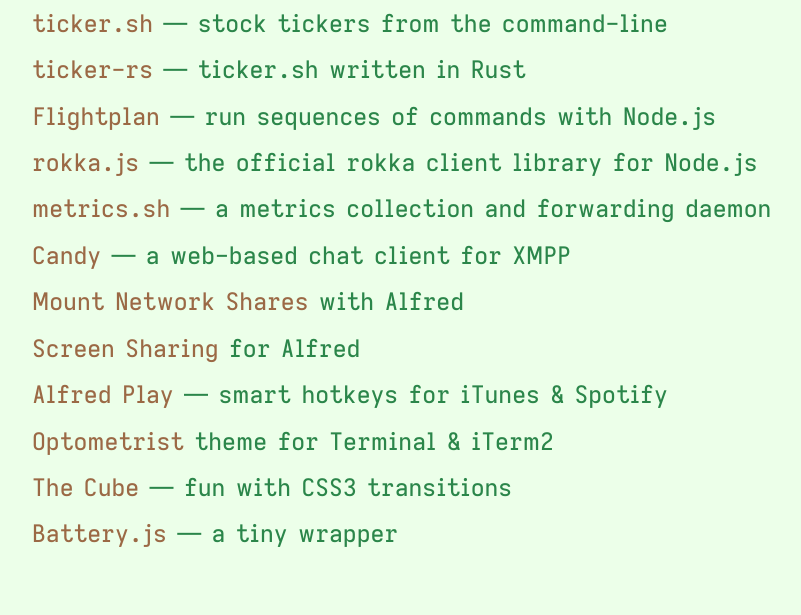
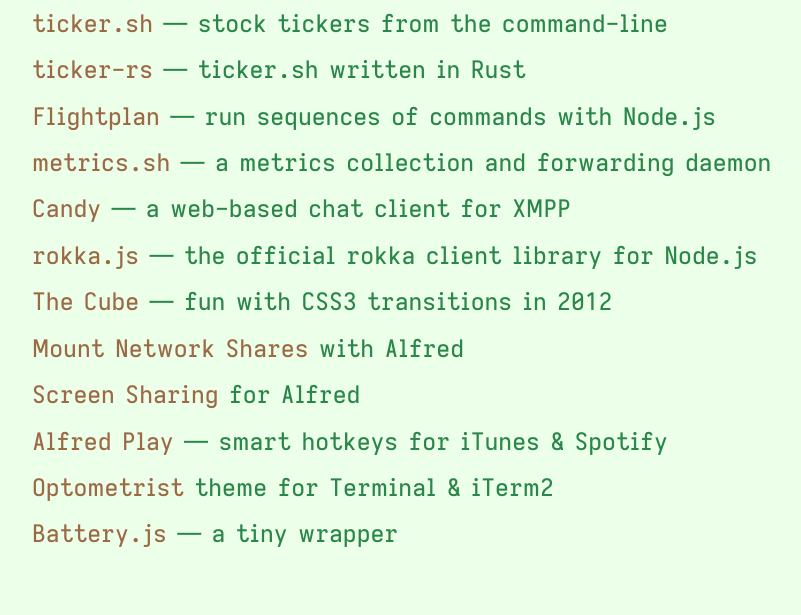
Before and after one commit to pstadler/pstadler.github.com, a plain HTML site: page index.html in a window 1280 px wide. Shown: the part 602-1217 px from the top of the page, without its empty margins (233-1034 px from the left). Drawn offline with Linux system fonts and the light colour scheme; files whose address does not match are found by name; a web font is replaced by a local one.

Commit message:
minor changes

```diff
--- a/index.html
+++ b/index.html
@@ -17,8 +17,8 @@
       const theme = isDark ? 'dark' : 'light'
       document.documentElement.setAttribute('data-color-scheme', theme)
       // Safari doesn't need this, keeping for future reference:
-      // const currentBg = getComputedStyle(document.documentElement).getPropertyValue('--bg-main')
-      // document.querySelector('meta[name="theme-color"]').setAttribute('content', currentBg)
+      //const currentBg = getComputedStyle(document.documentElement).getPropertyValue('--bg-main')
+      //document.querySelector('meta[name="theme-color"]').setAttribute('content', currentBg)
     }
 
     const mediaQuery = window.matchMedia('(prefers-color-scheme: dark)')
@@ -27,8 +27,7 @@
 
     window.onload = () => {
       document.querySelector('.theme-toggle button').onclick = () =>
-        setColorScheme(document.documentElement.dataset.colorScheme !== 'dark'
-      )
+        setColorScheme(document.documentElement.dataset.colorScheme !== 'dark')
     }
   </script>
 </head>
@@ -68,13 +67,16 @@
           <a href="https://github.com/pstadler/flightplan">Flightplan</a> &mdash; run sequences of commands with Node.js
         </li>
         <li>
-          <a href="https://github.com/rokka-io/rokka.js">rokka.js</a> &mdash; the official rokka client library for Node.js
-        </li>
-        <li>
           <a href="https://github.com/pstadler/metrics.sh">metrics.sh</a> &mdash; a metrics collection and forwarding daemon
         </li>
         <li>
           <a href="http://candy-chat.github.com/candy/">Candy</a> &mdash; a web-based chat client for XMPP
+        </li>
+        <li>
+          <a href="https://github.com/rokka-io/rokka.js">rokka.js</a> &mdash; the official rokka client library for Node.js
+        </li>
+        <li>
+          <a href="https://github.com/pstadler/the-cube">The Cube</a> &mdash; fun with CSS3 transitions in 2012
         </li>
         <li>
           <a href="https://github.com/pstadler/alfred-mount">Mount Network Shares</a> with Alfred
@@ -87,9 +89,6 @@
         </li>
         <li>
           <a href="https://github.com/pstadler/optometrist">Optometrist</a> theme for Terminal & iTerm2
-        </li>
-        <li>
-          <a href="https://github.com/pstadler/the-cube">The Cube</a> &mdash; fun with CSS3 transitions
         </li>
         <li>
           <a href="https://github.com/pstadler/battery.js">Battery.js</a> &mdash; a tiny wrapper
```
